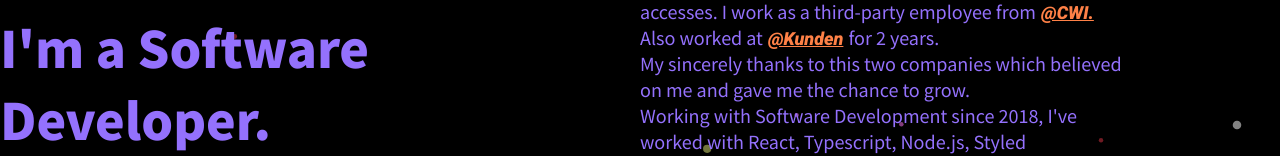
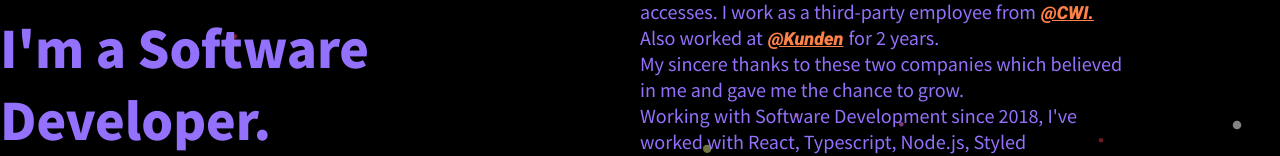
Before and after one commit to ArthurWerle/website, a React (Create React App) app: page / in a window 1280 px wide. Shown: the part 309-465 px from the top of the page. Built offline with nearby package versions, Linux system fonts and the light colour scheme.

Commit message:
fixing ortography

```diff
--- a/src/App.tsx
+++ b/src/App.tsx
@@ -57,7 +57,7 @@ function App() {
                   for 2 years.
                 </p>
                 <p>
-                  My sincerely thanks to this two companies which believed on me
+                  My sincere thanks to these two companies which believed in me
                   and gave me the chance to grow.
                 </p>
                 <p>
```
